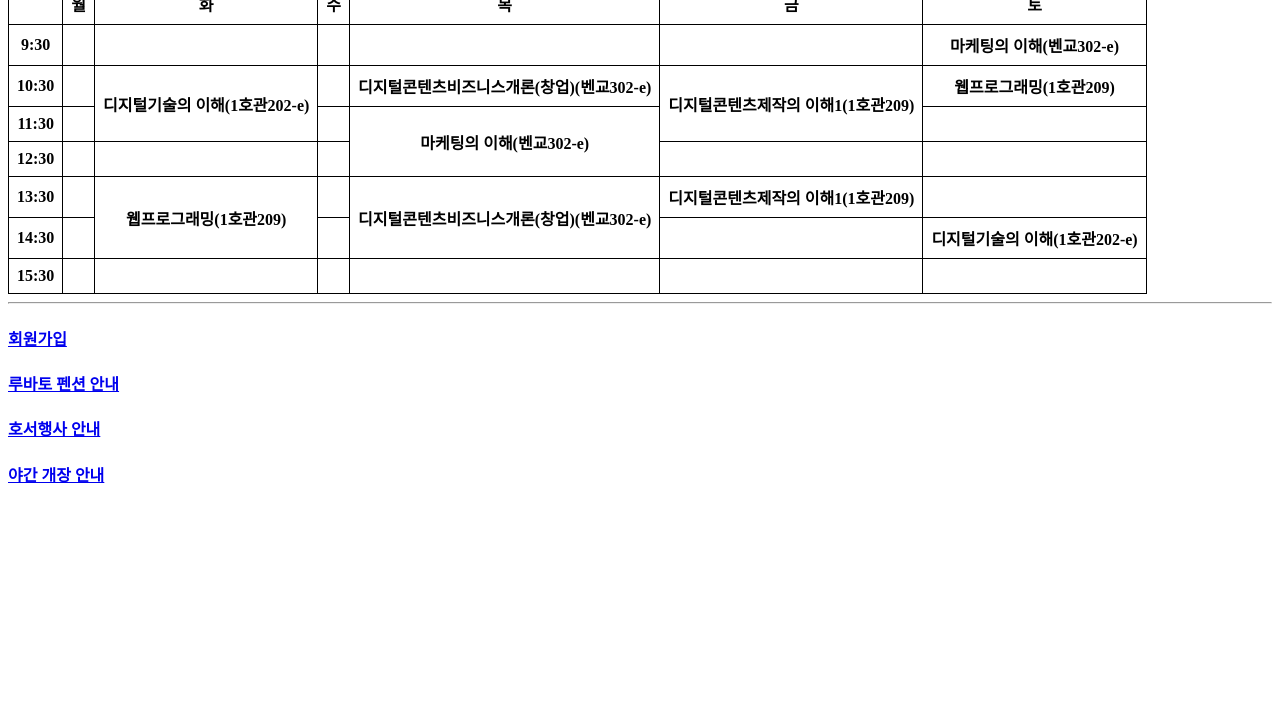
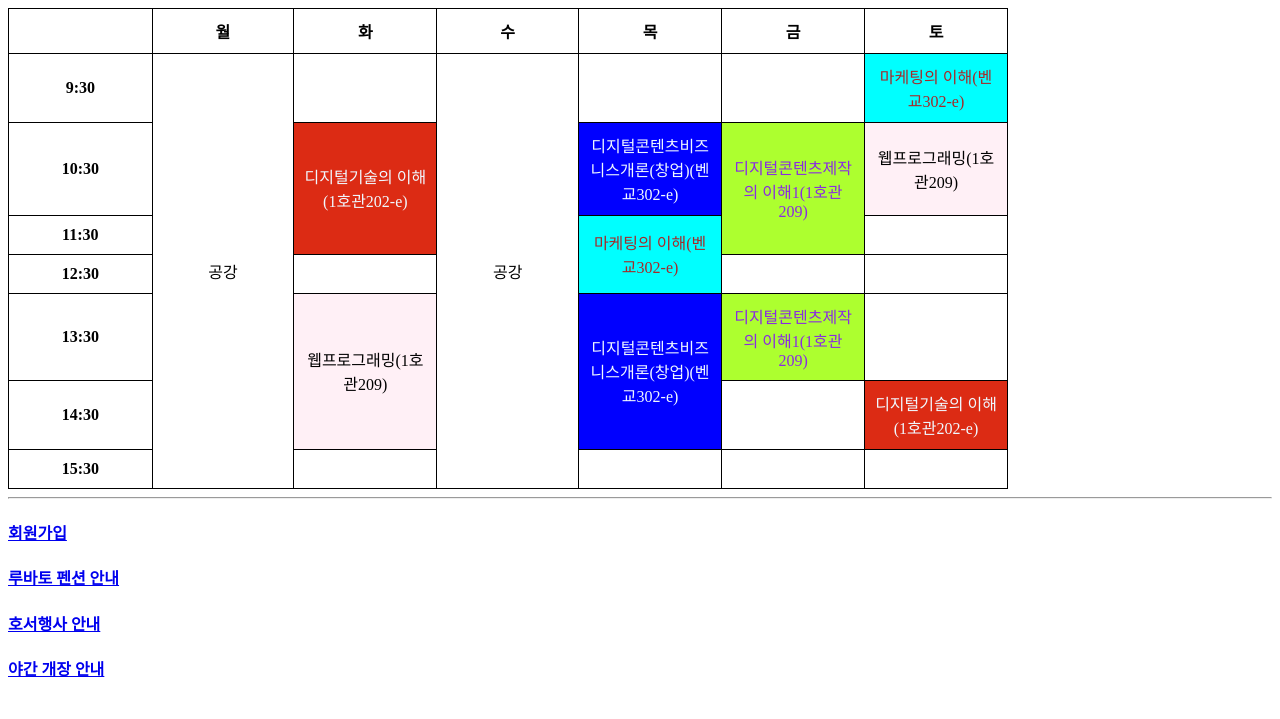
Before and after one commit to ChoiHWoo/ChoiHWoo.github.io, a plain HTML site: page index.html in a window 1280 px wide. Shown: the part 81-800 px from the top of the page. Drawn offline with Linux system fonts and the light colour scheme.

Commit message:
시간표 업뎃

```diff
--- a/index.html
+++ b/index.html
@@ -7,11 +7,29 @@ table, th, tr, td {
 	border: solid 1px black;
 	border-collapse: collapse;
 	padding: 8px;
+    text-align: center;
 }
+th,td{padding:10px;
+    }
+table{width:1000px;}
+th{width:130px;}
+
+.oran {background-color: rgb(220, 43, 20);
+color:aliceblue}
+.yel {background-color: rgb(255, 240, 246);}
+.gre {background-color: aqua;
+color:brown}
+.blu{background-color: blue;
+color:aliceblue}
+.gru{background-color: greenyellow;
+color:blueviolet}
+
+h1 {color:aquamarine;
+border-left:solid 10px orange;}
 </style>
 </head>
 <body>
-<h3>2022-1 시간표</h3>
+<h1>2022-1 시간표</h1>
 
 <table>
 
@@ -26,63 +44,63 @@ table, th, tr, td {
 </tr>
 <tr>
 	<th>9:30</th>
-	<th>  </th>
-	<th>  </th>
-	<th>  </th>
-	<th>  </th>
-	<th>  </th>
-	<th>마케팅의 이해(벤교302-e)</th>
+	<td rowspan="7"> 공강 </td>
+	<td>  </td>
+	<td rowspan="7"> 공강</td>
+	<td>  </td>
+	<td>  </td>
+	<td class="gre">마케팅의 이해(벤교302-e)</td>
 </tr>
 <tr>
 	<th>10:30</th>
-	<th>  </th>
-	<th rowspan="2">디지털기술의 이해(1호관202-e)</th>
-	<th>  </th>
-	<th>디지털콘텐츠비즈니스개론(창업)(벤교302-e)</th>
-	<th rowspan="2">디지털콘텐츠제작의 이해1(1호관209)</th>
-	<th>웹프로그래밍(1호관209)</th>
+
+	<td class="oran" rowspan="2">디지털기술의 이해(1호관202-e)</td>
+
+	<td class="blu">디지털콘텐츠비즈니스개론(창업)(벤교302-e)</td>
+	<td class="gru" rowspan="2">디지털콘텐츠제작의 이해1(1호관209)</td>
+	<td class="yel">웹프로그래밍(1호관209)</td>
 </tr>
 <tr>
 	<th>11:30</th>
-	<th>  </th>
-	<th>  </th>
-	<th rowspan="2">마케팅의 이해(벤교302-e)</th>
-	<th>  </th>
+
+
+	<td class="gre" rowspan="2">마케팅의 이해(벤교302-e)</td>
+	<td>  </td>
 
 </tr>
 <tr>
 	<th>12:30</th>
-	<th>  </th>
-	<th>  </th>
-	<th>  </th>
-	<th>  </th>
-	<th>  </th>
+
+
+	<td>  </td>
+	<td>  </td>
+	<td>  </td>
 
 </tr>
 <tr>
 	<th>13:30</th>
-	<th>  </th>
-	<th rowspan="2">웹프로그래밍(1호관209)</th>
-	<th>  </th>
-	<th rowspan="2">디지털콘텐츠비즈니스개론(창업)(벤교302-e)</th>
-	<th>디지털콘텐츠제작의 이해1(1호관209)</th>
+
+	<td class="yel" rowspan="2">웹프로그래밍(1호관209)</td>
+
+	<td class="blu" rowspan="2">디지털콘텐츠비즈니스개론(창업)(벤교302-e)</td>
+	<td class="gru">디지털콘텐츠제작의 이해1(1호관209)</td>
 
 </tr>
 <tr>
 	<th>14:30</th>
-	<th>  </th>
-	<th>  </th>
-	<th>  </th>
-	<th>디지털기술의 이해(1호관202-e)</th>
+
+
+	<td>  </td>
+	<td class="oran">디지털기술의 이해(1호관202-e)</td>
 </tr>
 
 <tr>
 	<th>15:30</th>
-	<th>  </th>
-	<th>  </th>
-	<th>  </th>
-	<th>  </th>
-	<th>  </th>
+
+
+	<td>  </td>
+	<td>  </td>
+	<td>  </td>
 
 </tr>
 </table>
```
